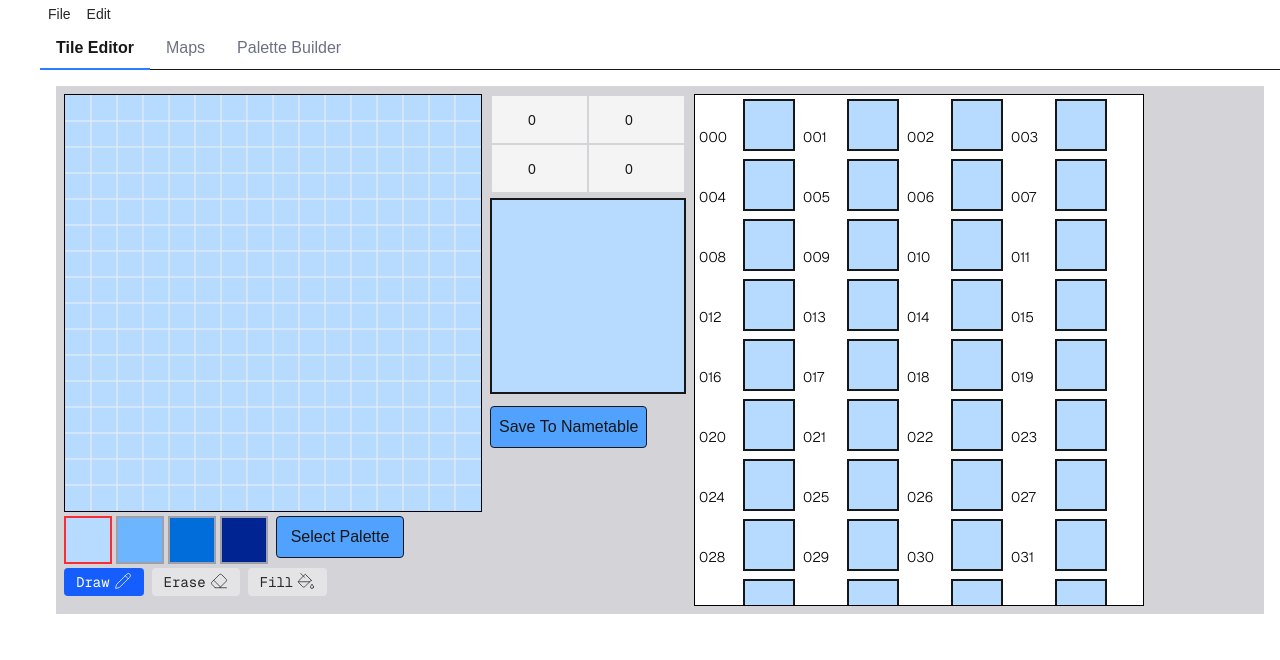
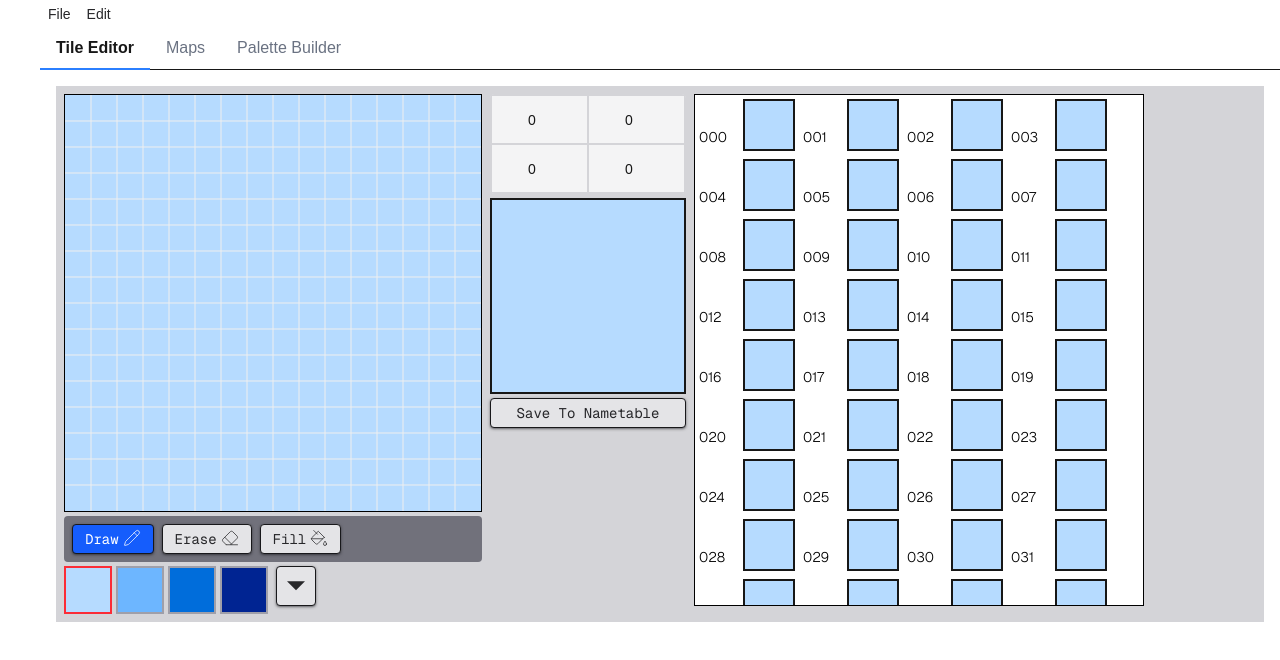
Before and after one commit to soshimozi/nes-editor, a Next.js app: page /tile-map-editor in a window 1280 px wide. Shown: the top 660 px of the page. Built offline with nearby package versions, Linux system fonts and the light colour scheme.

Commit message:
Added markdown parser

```diff
--- a/package.json
+++ b/package.json
@@ -13,6 +13,7 @@
     "next": "15.2.4",
     "react": "^19.0.0",
     "react-dom": "^19.0.0",
+    "react-markdown": "^10.1.0",
     "react-toastify": "^11.0.5",
     "react-tooltip": "^5.28.0",
     "zustand": "^5.0.3"
--- a/src/app/tile-map-editor/page.tsx
+++ b/src/app/tile-map-editor/page.tsx
@@ -25,6 +25,8 @@ import { NES_PALETTE, PaletteCollection } from '@/core/palette';
 import { PaletteColorList } from '@/components/PaletteColorList';
 import { Tooltip } from 'react-tooltip'
 import { useHotkeys } from '@/core/useHotKeys';
+import MarkdownRenderer from '@/components/MarkdownRenderer';
+import { DropdownArrow } from '@/components/DropDownArrow';
 
 // type Tool = 'draw' | 'erase' | 'fill';
 
@@ -67,28 +69,28 @@ export default function Editor() {
 
     const [nesPalette, setNESPalette] = useState<string[]>(NES_PALETTE);
 
-    useEffect(() => {
-        const handleClickOutside = (event: MouseEvent) => {
-          if (
-            paletteContainerRef.current &&
-            !paletteContainerRef.current.contains(event.target as Node)
-          ) {
-            setShowPaletteSelector(false);
-          }
+    // useEffect(() => {
+    //     const handleClickOutside = (event: MouseEvent) => {
+    //     //   if (
+    //     //     paletteContainerRef.current &&
+    //     //     !paletteContainerRef.current.contains(event.target as Node)
+    //     //   ) {
+    //     //     setShowPaletteSelector(false);
+    //     //   }
 
-          if(
-            toolContainerRef.current &&
-            !toolContainerRef.current.contains(event.target as Node)
-          ) {
-            setShowToolSelector(false);
-          }
-        };
+    //       if(
+    //         toolContainerRef.current &&
+    //         !toolContainerRef.current.contains(event.target as Node)
+    //       ) {
+    //         setShowToolSelector(false);
+    //       }
+    //     };
 
-        document.addEventListener('mousedown', handleClickOutside);
-        return () => {
-          document.removeEventListener('mousedown', handleClickOutside);
-        };
-      }, []);
+    //     document.addEventListener('mousedown', handleClickOutside);
+    //     return () => {
+    //       document.removeEventListener('mousedown', handleClickOutside);
+    //     };
+    //   }, []);
 
 
     useHotkeys('z', 'ctrl', () => {
@@ -430,26 +432,37 @@ export default function Editor() {
                             <div className="w-[418px]">
                                 <SpriteEditor quads={quads} chr={chr} palette={palettes[selectedPalettedIndex]} onDrawPixel={onDrawPixel} />
                             </div>
+                            <div className='p-2 bg-zinc-500 rounded'>
+                            <ToolSelector onSelect={(t) => { setTool(t); setShowToolSelector(false)}} selectedTool={tool} />
+                            </div>
                             <div className="flex flex-row items-start gap-2">
                                 <PaletteColorList palette={palettes[selectedPalettedIndex]}  onClicked={(index) => setSelectedColorIndex(index)} selected={selectedColorIndex} />
-                                <div className="flex flex-col gap-2">
+                                {/* <div className="flex flex-row gap-2">
                                     <button
                                             onClick={() => setShowPaletteSelector(!showPaletteSelector)}
                                             className='border border-zinc-900 rounded w-[128px] h-[42px] bg-blue-400 p-0 cursor-pointer hover:bg-blue-200 active:bg-blue-600'>
-
-                                        {/* <Palette size={48} color="#ffffff" strokeWidth={1} /> */}
                                         Select Palette
 
+                                    </button>
+                                </div> */}
+                                <div className="flex flex-col justify-items-center">
+                                    <button onClick={() => setShowPaletteSelector(!showPaletteSelector)}
+                                        className='w-[40px] h-[40px]
+                                        rounded text-sm font-mono capitalize transition border border-zinc-900
+                                    shadow-sm shadow-zinc-900/50 bg-zinc-200 text-zinc-800 hover:bg-zinc-100
+                                    active:bg-zinc-200
+                                    cursor-pointer'>
+                                        <DropdownArrow direction={showPaletteSelector ? "up" : "down"} />
                                     </button>
                                 </div>
 
                             </div>
-                            <ToolSelector onSelect={(t) => { setTool(t); setShowToolSelector(false)}} selectedTool={tool} />
                             {showPaletteSelector && (
                                     <div ref={paletteContainerRef} className="animation-fade-in">
                                         <ColorDropdown palettes={palettes} onSelectPalette={(index) => { setSelectedPaletteIndex(index); setShowPaletteSelector(false);}} />
                                     </div>
                             )}
+
                         </div>
 
                         <div className="flex flex-col gap-1">
@@ -463,16 +476,15 @@ export default function Editor() {
                             <div>
                                 <SpritePreview palette={palettes[selectedPalettedIndex]} chr={chr} quads={quads} />
                             </div>
-                            <div>
-                                <button className='mt-2
-                                                    bg-blue-400
-                                                    border-zinc-900
-                                                    border rounded
-                                                    p-2
-                                                    cursor-pointer
-                                                    hover:bg-blue-200
-                                                    active:bg-blue-600'>Save To Nametable</button>
-
+                            <div className="flex flex-col justify-items-center">
+                            <button
+                                className={`px-3 py-1 rounded text-sm font-mono capitalize transition border border-zinc-900
+                                    shadow-sm shadow-zinc-900/50 bg-zinc-200 text-zinc-800 hover:bg-zinc-100
+                                    active:bg-zinc-200
+                                    cursor-pointer`}
+                            >
+                                Save To Nametable
+                            </button>
                             </div>
                         </div>
                         <div
@@ -491,7 +503,9 @@ export default function Editor() {
                 </div>
             </Tab>
             <Tab label="Maps">
-                <div></div>
+                <div>
+                    <MarkdownRenderer content={"# Test markdown"} />
+                </div>
             </Tab>
             <Tab label="Palette Builder">
                 <div>
--- a/src/components/DropDownArrow.tsx
+++ b/src/components/DropDownArrow.tsx
@@ -19,7 +19,7 @@ export const DropdownArrow: React.FC<DropdownArrowProps> = ({
 
   return (
     <svg
-      className={`ml-2 w-${size} h-${size} ${rotation} ${className}`}
+      className={`w-${size} h-${size} ${rotation} ${className}`}
       viewBox="0 0 20 20"
       fill="currentColor"
     >
--- /dev/null
+++ b/src/components/MarkdownRenderer.tsx
@@ -0,0 +1,18 @@
+'use client';
+
+import React from 'react';
+import ReactMarkdown from 'react-markdown';
+
+interface MarkdownRendererProps {
+  content: string;
+}
+
+const MarkdownRenderer: React.FC<MarkdownRendererProps> = ({ content }) => {
+  return (
+    <div className="markdown-container">
+      <ReactMarkdown>{content}</ReactMarkdown>
+    </div>
+  );
+};
+
+export default MarkdownRenderer;
--- a/src/components/ToolSelector.tsx
+++ b/src/components/ToolSelector.tsx
@@ -34,7 +34,7 @@ export const ToolSelector: React.FC<ToolSelectorProps> = ({ selectedTool, onSele
                 <button
                     key={i}
                     onClick={() => onSelect?.(def.tool as Tool) }
-                    className={`px-3 py-1 rounded text-sm font-mono capitalize transition
+                    className={`px-3 py-1 rounded text-sm font-mono capitalize transition border border-zinc-900 shadow-sm shadow-zinc-900/50 cursor-pointer
                         ${selectedTool === def.tool
                         ? 'bg-blue-600 text-white'
                         : 'bg-zinc-200 text-zinc-800 hover:bg-zinc-100'}
```
Also changed, not shown: 1 other file (tests, documents, lock files or other folders).
